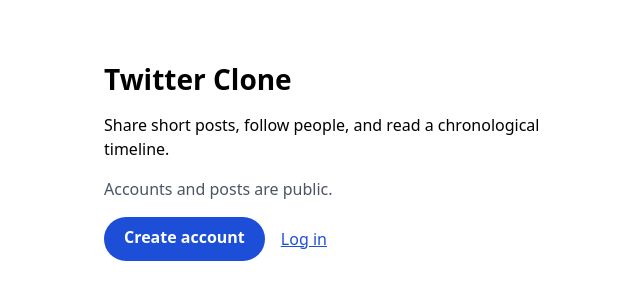
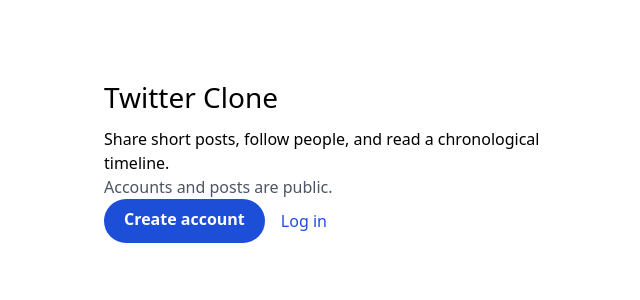
Before and after one commit to josedan10/theflock-challenge, a Next.js app in the folder apps/web/: page / in a window 1280 px wide. Shown: the part 238-538 px from the top of the page, without its empty margins (312-952 px from the left). Built offline with nearby package versions, Linux system fonts and the light colour scheme; no server answers.

Commit message:
build(web): add Tailwind CSS v4
Install tailwindcss and @tailwindcss/postcss 4.3.5 (exact pins), enable
the PostCSS plugin per the Next.js 16 CSS guide, and import Tailwind in
the global stylesheet. Existing styles still apply until components move
to utility classes.

```diff
--- a/apps/web/app/styles.css
+++ b/apps/web/app/styles.css
@@ -1,3 +1,5 @@
+@import "tailwindcss";
+
 :root {
   color-scheme: light dark;
   font-family: system-ui, sans-serif;
--- a/apps/web/package.json
+++ b/apps/web/package.json
@@ -20,11 +20,13 @@
     "zod": "catalog:"
   },
   "devDependencies": {
+    "@tailwindcss/postcss": "4.3.5",
     "@testing-library/jest-dom": "6.9.1",
     "@testing-library/react": "16.3.3",
     "@testing-library/user-event": "14.6.13",
     "@types/react": "19.3.0",
     "@types/react-dom": "19.3.0",
-    "jsdom": "31.0.1"
+    "jsdom": "31.0.1",
+    "tailwindcss": "4.3.5"
   }
 }
--- /dev/null
+++ b/apps/web/postcss.config.mjs
@@ -0,0 +1,5 @@
+export default {
+  plugins: {
+    "@tailwindcss/postcss": {},
+  },
+};
```
Also changed, not shown: 1 other file (tests, documents, lock files or other folders).
